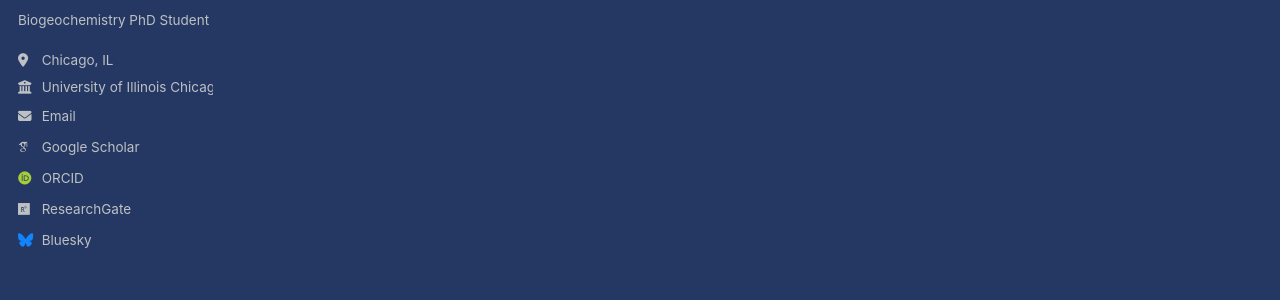
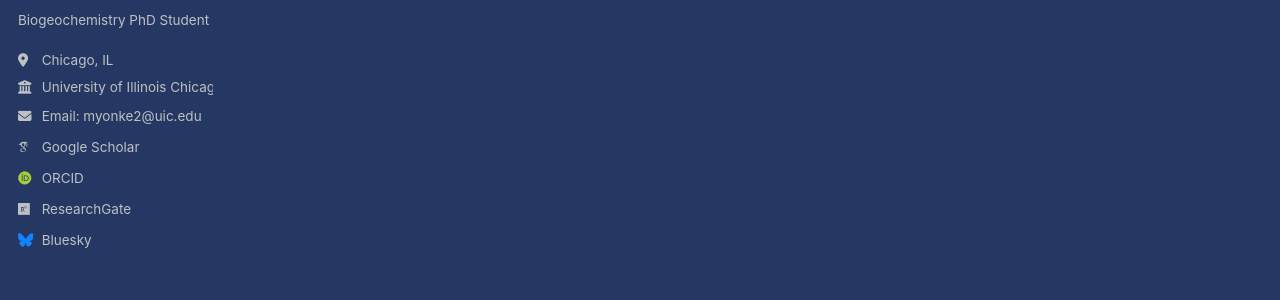
Before and after one commit to yonkaadonk/yonkaadonk.github.io, a Jekyll site: the page built from _pages/about.md, in a window 1280 px wide. Shown: the part 343-643 px from the top of the page. Built offline with Jekyll 4.4.1, drawn with Linux system fonts in a browser that asks for light colours; some web fonts are replaced.

Commit message:
Update ui-text.yml

```diff
--- a/_data/ui-text.yml
+++ b/_data/ui-text.yml
@@ -25,7 +25,7 @@ en: &DEFAULT_EN
   feed_label                 : "Feed"
   powered_by                 : "Powered by"
   website_label              : "Website"
-  email_label                : "Email"
+  email_label                : "Email: myonke2@uic.edu"
   recent_posts               : "Recent Posts"
   undefined_wpm              : "Undefined parameter words_per_minute at _config.yml"
   comment_form_info          : "Your email address will not be published. Required fields are marked"
```
